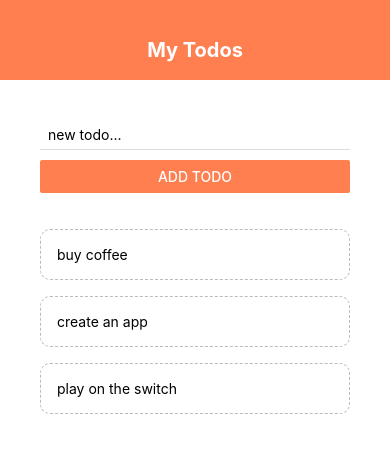
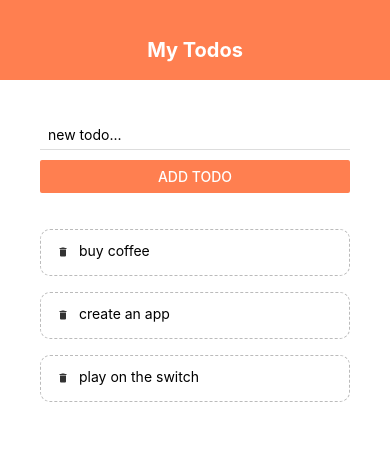
Before and after one commit to kelvinbe/react-native-todo-app, a React Native app: screen / in a window 390 px wide. Shown: the top 452 px of the page. Built offline with nearby package versions, Linux system fonts and the light colour scheme.

Commit message:
layout-updates

```diff
--- a/App.js
+++ b/App.js
@@ -4,6 +4,7 @@
 import Header from "./components/header";
 import TodoItem from "./components/todoItem";
 import AddTodo from "./components/addTodo";
+import SandBox from "./components/sandBox";
 
 export default function App() {
   const [todos, setTodos,] = useState([
@@ -40,6 +41,7 @@
   }
 
   return (
+    // <SandBox />
     <TouchableWithoutFeedback onPress={() => {
       Keyboard.dismiss()
       console.log('Dismissed keyboard')
@@ -68,8 +70,10 @@
   },
   content: {
     padding: 40,
+    flex: 1
   },
   list: {
     marginTop: 20,
+    flex: 1
   },
 });
--- /dev/null
+++ b/components/sandBox.js
@@ -0,0 +1,54 @@
+import React from 'react';
+import { StyleSheet, Text, View, FlatList } from 'react-native';
+
+
+function SandBox(props) {
+    return (
+        <View style={styles.container}>
+            <Text style={styles.boxOne}>One</Text>
+            <Text style={styles.boxTwo}>Two</Text>
+            <Text style={styles.boxThree}>Three</Text>
+            <Text style={styles.boxFour}>Four</Text>
+
+        </View>
+    );
+}
+
+
+
+const styles = StyleSheet.create({
+    container: {
+        // flex: 1,
+        flexDirection: 'row',
+        justifyContent: 'space-around',
+        alignItems: 'flex-end',
+        paddingTop: 40,
+        backgroundColor: '#333'
+    },
+    boxOne: {
+        flex: 1,
+        backgroundColor: 'violet',
+        padding: 10
+    },
+    boxTwo: {
+        flex: 2,
+
+        backgroundColor: 'gold',
+        padding: 20
+    },
+    boxThree: {
+        flex: 3,
+
+        backgroundColor: 'coral',
+        padding: 30
+    },
+    boxFour: {
+        flex: 4,
+
+        backgroundColor: 'skyblue',
+        padding: 40
+    }
+
+})
+
+export default SandBox;
--- a/components/todoItem.js
+++ b/components/todoItem.js
@@ -1,11 +1,17 @@
 import React from 'react';
 import { StatusBar } from 'expo-status-bar';
-import { StyleSheet, Text, TouchableOpacity } from 'react-native';
+import { StyleSheet, Text, TouchableOpacity, View } from 'react-native';
+import { MaterialIcons } from '@expo/vector-icons';
+
 
 function TodoItem({item, pressHandler}) {
     return (
         <TouchableOpacity onPress={() => pressHandler(item.key)}>
-        <Text style={styles.item}>{item.text}</Text>
+            <View style={styles.item}>
+            <MaterialIcons  name='delete' color='#333'/>
+            <Text style={styles.itemText}>{item.text}</Text>
+
+            </View>
         </TouchableOpacity>
     );
 }
@@ -19,7 +25,13 @@
         borderColor:'#bbb',
         borderWidth: 1,
         borderStyle: 'dashed',
-        borderRadius: 10
+        borderRadius: 10,
+        flexDirection: 'row'
+
+    },
+    itemText: {
+        marginLeft: 10,
+        marginTop: -4
 
     }
 })
```
